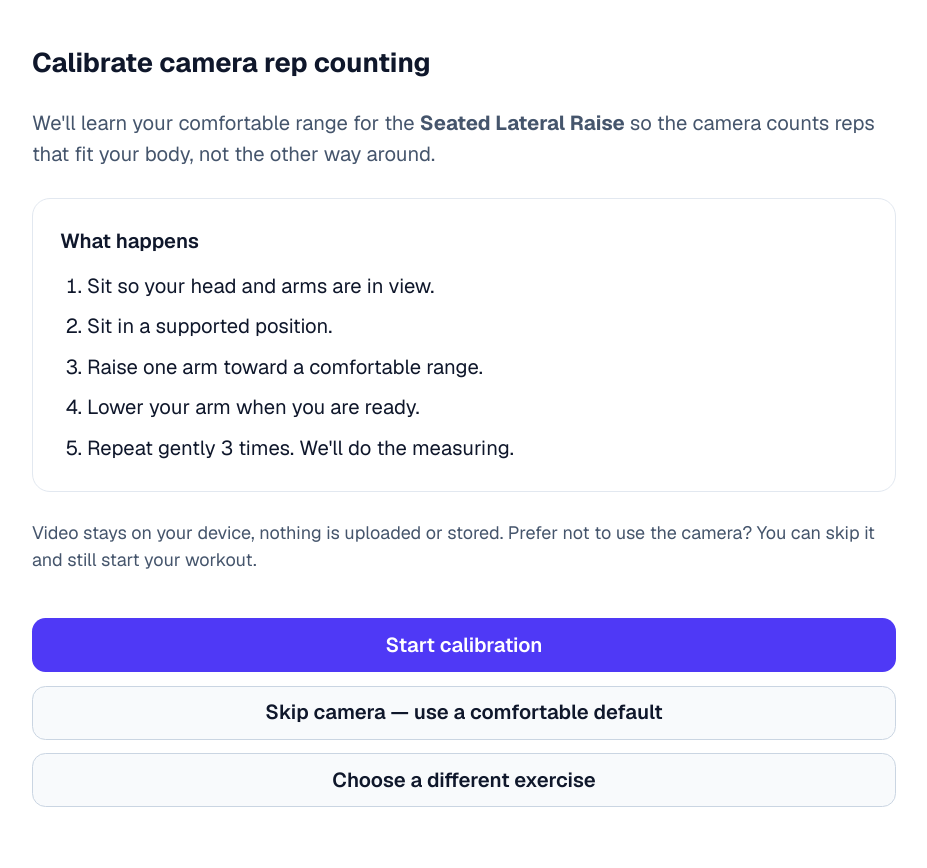
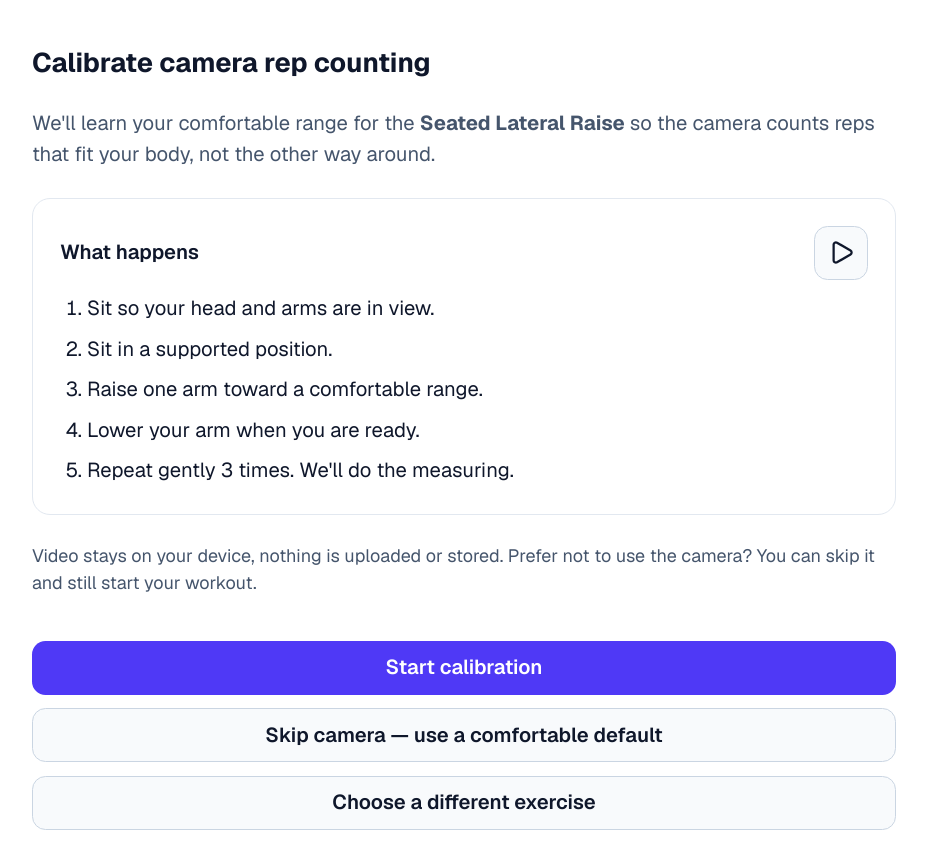
Before and after one commit to sleepyjen4/flexithon_accessibility, a Next.js app: page /calibrate in a window 1280 px wide. Both pictures are taken after a click on the button "Continue". Shown: the top 868 px of the page, without its empty margins (176-1103 px from the left). Built offline with nearby package versions, Linux system fonts and the light colour scheme.

Commit message:
add speech in calibration instructions

```diff
--- a/components/CalibrationFlow.tsx
+++ b/components/CalibrationFlow.tsx
@@ -4,7 +4,7 @@ import { useCallback, useEffect, useMemo, useRef, useState } from "react";
 import { useRouter } from "next/navigation";
 import Link from "next/link";
 import * as RadioGroup from "@radix-ui/react-radio-group";
-import { Check } from "lucide-react";
+import { Check, Pause, Play } from "lucide-react";
 import type {
   NormalizedLandmark,
   PoseLandmarker,
@@ -32,7 +32,11 @@ import {
 } from "@/lib/pose/exercises";
 import { calculateAngle } from "@/lib/pose/angles";
 import { smoothWithEma } from "@/lib/pose/smoothing";
+import { getStaticAudioUrl } from "@/lib/audioManifest";
+import { cancelSpeech, speakOrPlay } from "@/lib/speech";
+import type { StaticClipId } from "@/lib/staticAudio";
 import { useCalibrationStore } from "@/store/calibration";
+import { useProfileStore } from "@/store/profile";
 import { Button } from "@/components/Button";
 import { Card } from "@/components/Card";
 
@@ -54,6 +58,14 @@ const SIDE_LABEL: Record<ExerciseDef["side"], string> = {
   left: "your left side",
   right: "your right side",
   either: "either side",
+};
+
+// Pre-generated Gemini clip for each movement's intro read-aloud (Section 5c).
+// The wording lives in STATIC_CLIPS; the fallback text below is composed from
+// the same pieces the screen renders so clip and Web Speech never drift.
+const CALIBRATION_CLIP_BY_POSE_ID: Record<ExerciseDef["id"], StaticClipId> = {
+  seated_arm_raise: "calibrate_seated_arm_raise",
+  seated_bicep_curl: "calibrate_seated_bicep_curl",
 };
 
 interface CalibrationFlowProps {
@@ -147,6 +159,49 @@ export function CalibrationFlow({
   const [captMin, setCaptMin] = useState<number | null>(null);
   const [captMax, setCaptMax] = useState<number | null>(null);
   const [sweeps, setSweeps] = useState(0);
+
+  // Read the intro instructions aloud in the warm Gemini voice (Section 5c).
+  const speechEnabled = useProfileStore(
+    (state) => state.prefs.speech_enabled !== false,
+  );
+  const [reading, setReading] = useState(false);
+  const readAloudClipId = CALIBRATION_CLIP_BY_POSE_ID[poseDef.id];
+  // Compose the spoken text from the same pieces the "What happens" list shows,
+  // so the Web Speech fallback matches the pre-generated clip word for word.
+  const readAloudText = useMemo(
+    () =>
+      [
+        "Here's what happens.",
+        "Sit so your head and arms are in view.",
+        ...poseDef.instructions,
+        `Repeat gently ${TARGET_SWEEPS} times. We'll do the measuring.`,
+      ].join(" "),
+    [poseDef],
+  );
+
+  const playIntroInstructions = useCallback(() => {
+    // Prefer the pre-generated Gemini clip; speakOrPlay falls back to the Web
+    // Speech API (with the same text) when no clip has been generated yet, so
+    // read-aloud always works. Resolves when it ends, stops, or no-ops (muted).
+    setReading(true);
+    void speakOrPlay(getStaticAudioUrl(readAloudClipId), readAloudText, {
+      interrupt: true,
+    }).finally(() => setReading(false));
+  }, [readAloudClipId, readAloudText]);
+
+  // Play/stop toggle: a second tap stops the read-aloud mid-way.
+  const toggleReadAloud = useCallback(() => {
+    if (reading) {
+      cancelSpeech();
+      setReading(false);
+      return;
+    }
+    playIntroInstructions();
+  }, [reading, playIntroInstructions]);
+
+  // Stop any intro read-aloud when the phase changes (e.g. into capture) or the
+  // flow unmounts, so the warm voice never trails into the camera step.
+  useEffect(() => () => cancelSpeech(), [phase]);
 
   // Running capture lives in refs so 30fps updates never re-render.
   const videoRef = useRef<HTMLVideoElement | null>(null);
@@ -467,9 +522,32 @@ export function CalibrationFlow({
           </p>
         )}
         <Card>
-          <h2 className="mb-3 text-lg font-semibold text-slate-900">
-            What happens
-          </h2>
+          <div className="mb-3 flex items-center justify-between gap-3">
+            <h2 className="text-lg font-semibold text-slate-900">
+              What happens
+            </h2>
+            {/* Hidden while speech is muted — nothing would play. Mirrors the
+                workout player's read-aloud control (ExerciseStep). */}
+            {speechEnabled ? (
+              <button
+                type="button"
+                onClick={toggleReadAloud}
+                aria-pressed={reading}
+                className="inline-flex min-h-12 min-w-12 shrink-0 items-center justify-center rounded-xl border border-slate-300 bg-slate-50 text-slate-900 transition-colors hover:bg-slate-100 focus-visible:outline focus-visible:outline-offset-2 focus-visible:outline-indigo-600"
+                aria-label={
+                  reading
+                    ? "Stop reading the instructions"
+                    : "Read the instructions aloud"
+                }
+              >
+                {reading ? (
+                  <Pause aria-hidden="true" className="h-6 w-6" />
+                ) : (
+                  <Play aria-hidden="true" className="h-6 w-6" />
+                )}
+              </button>
+            ) : null}
+          </div>
           <ol className="flex list-decimal flex-col gap-2 pl-6 text-lg text-slate-900">
             <li>Sit so your head and arms are in view.</li>
             {poseDef.instructions.map((instruction) => (
--- a/lib/audioManifest.ts
+++ b/lib/audioManifest.ts
@@ -53,6 +53,8 @@ export const EXERCISE_AUDIO: Record<string, string> = {
  */
 export const STATIC_AUDIO: Partial<Record<StaticClipId, string>> = {
   "rest": "/audio/rest.wav",
+  "calibrate_seated_arm_raise": "/audio/calibrate_seated_arm_raise.wav",
+  "calibrate_seated_bicep_curl": "/audio/calibrate_seated_bicep_curl.wav",
 };
 
 /** The instruction-audio URL for an exercise, or null to use Web Speech.
--- a/lib/staticAudio.ts
+++ b/lib/staticAudio.ts
@@ -10,6 +10,14 @@
  */
 export const STATIC_CLIPS = {
   rest: "Time to rest. Take your time — the next exercise waits for you.",
+  // Calibration intro read-aloud (CalibrationFlow "What happens" list), one per
+  // calibrated movement. The wording MUST stay in sync with the on-screen list
+  // — poseDef.instructions plus the fixed opening and closing lines — so the
+  // clip and the Web Speech fallback read exactly what's shown.
+  calibrate_seated_arm_raise:
+    "Here's what happens. Sit so your head and arms are in view. Sit in a supported position. Raise one arm toward a comfortable range. Lower your arm when you are ready. Repeat gently 3 times. We'll do the measuring.",
+  calibrate_seated_bicep_curl:
+    "Here's what happens. Sit so your head and arms are in view. Sit tall with your arm relaxed at your side. Bend your elbow to bring your hand toward your shoulder. Lower slowly with control. Repeat gently 3 times. We'll do the measuring.",
 } as const;
 
 export type StaticClipId = keyof typeof STATIC_CLIPS;
```
Also changed, not shown: 2 other files (tests, documents, lock files or other folders).
